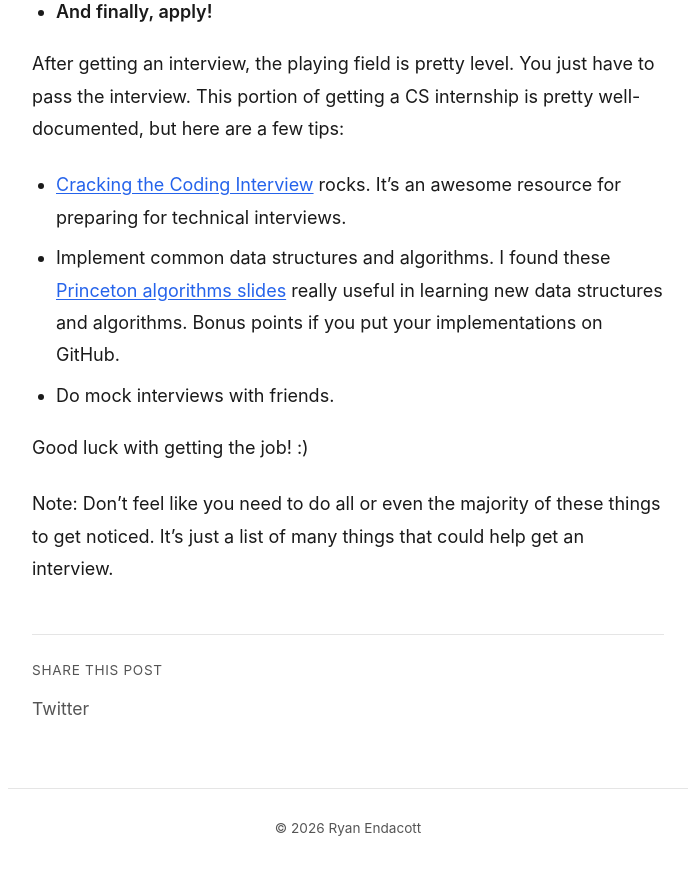
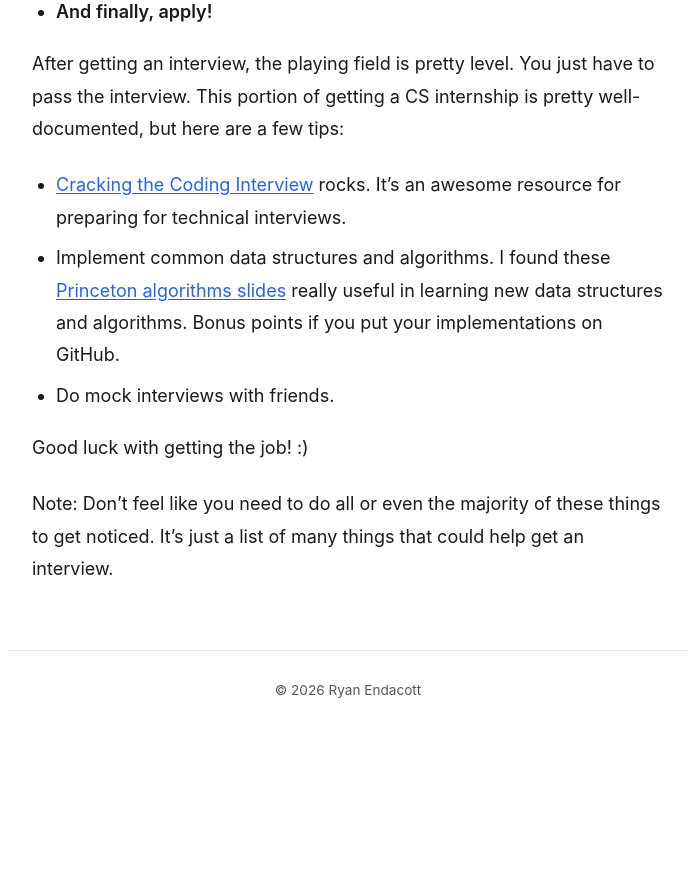
Before and after one commit to ryan-endacott/ryan-endacott.github.com, a Jekyll site: the page built from _posts/2015-2-23-get-a-tech-internship.md, in a window 1280 px wide and 900 px high, scrolled down 2268 px. Shown: the top 875 px of the window, without its empty margins (292-985 px from the left). Built offline with Jekyll 4.4.1, drawn with Linux system fonts in a browser that asks for light colours; after the commit the page ends 3030 px from its top, so only the background shows below that.

Commit message:
Remove share button - nobody uses it

```diff
--- a/_layouts/post.html
+++ b/_layouts/post.html
@@ -17,11 +17,6 @@ layout: default
             {{ content }}
         </section>
 
-        <section class="share">
-            <p class="info">Share this post</p>
-            <a href="https://x.com/intent/tweet?text={{ page.title | url_encode }}&url={{site.url}}{{ page.url }}"
-                target="_blank" rel="noopener">Twitter</a>
-        </section>
 
     </article>
 
```
